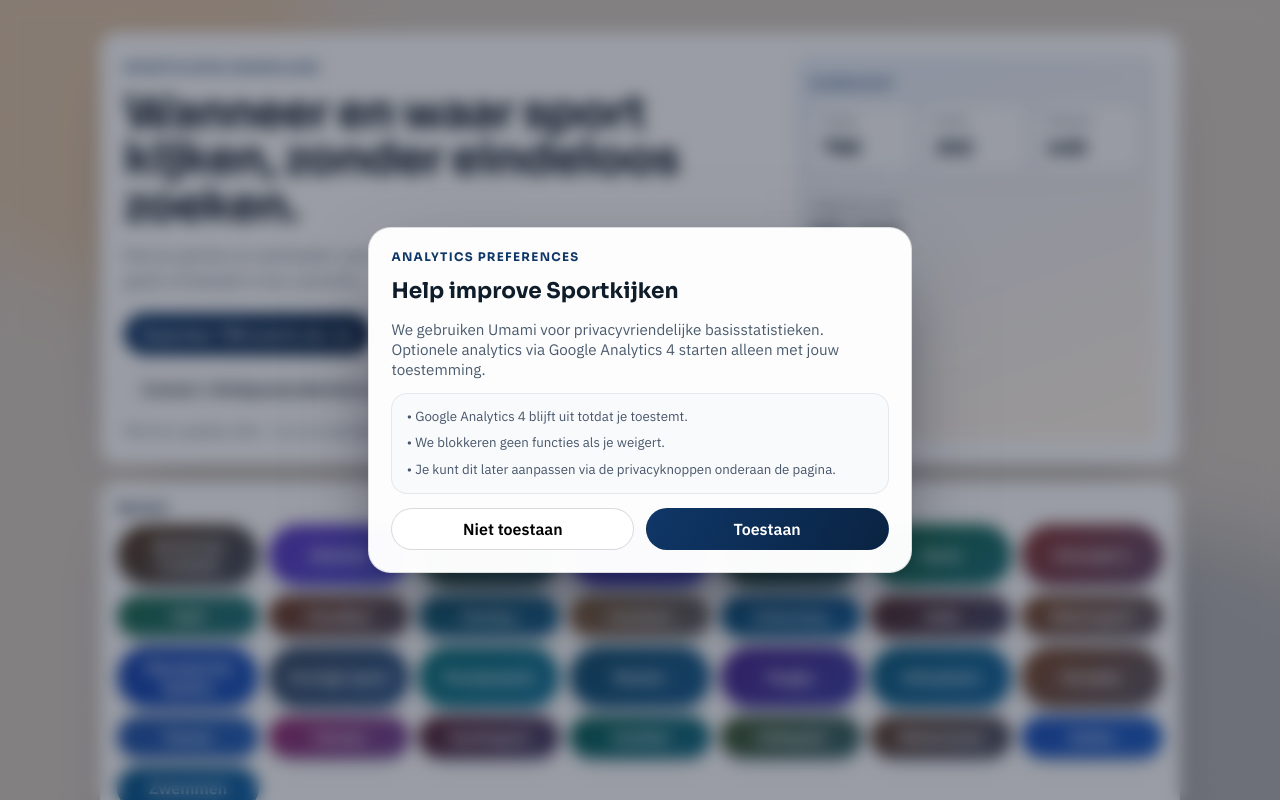
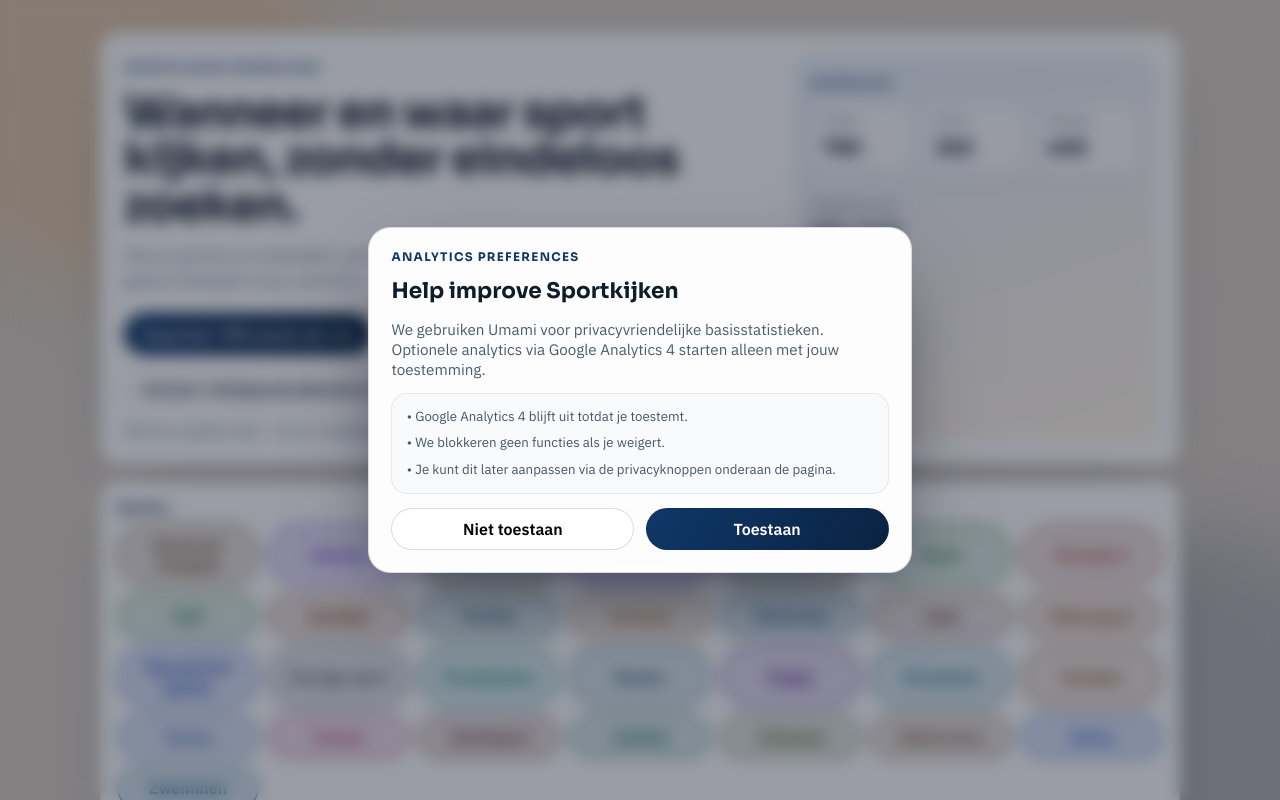
Before and after one commit to Paulmzuiderduin/sportkijken, a React (Vite) app: page / in a window 1280 px wide. Shown: the top 800 px of the page. Built offline with nearby package versions, Linux system fonts and the light colour scheme; no server answers.

Commit message:
fix(ui): soften selected filter chip states

```diff
--- a/src/styles.css
+++ b/src/styles.css
@@ -29,6 +29,9 @@
   --chip-text: #32445a;
   --chip-hover-border: #8ba2be;
   --chip-hover-bg: #edf2f8;
+  --chip-selected-border: #3a689b;
+  --chip-selected-bg: #eaf3ff;
+  --chip-selected-text: #173e6a;
   --ghost-border: rgba(15, 28, 42, 0.16);
   --ghost-bg: #ffffff;
   --ghost-active-bg: #edf4fb;
@@ -78,6 +81,9 @@
     --chip-text: #d3e0ef;
     --chip-hover-border: #6f8cad;
     --chip-hover-bg: #233245;
+    --chip-selected-border: #7aa7df;
+    --chip-selected-bg: #22344a;
+    --chip-selected-text: #e5f0ff;
     --ghost-border: rgba(176, 197, 221, 0.35);
     --ghost-bg: #131d29;
     --ghost-active-bg: #1f3350;
@@ -395,27 +401,23 @@
 }
 
 .chip.is-selected {
-  border-color: #082445;
-  background: linear-gradient(135deg, #0e3b70, #1d5ea9);
-  color: #ffffff;
-  box-shadow: 0 8px 18px -12px rgba(14, 59, 112, 0.9), inset 0 0 0 1px rgba(255, 255, 255, 0.28);
+  border-color: var(--chip-selected-border);
+  background: var(--chip-selected-bg);
+  color: var(--chip-selected-text);
+  box-shadow: inset 0 0 0 1px color-mix(in srgb, var(--chip-selected-border) 22%, transparent);
 }
 
 .sport-chip.is-selected {
   border-color: color-mix(in srgb, var(--chip-accent) 64%, #08192b);
-  background: linear-gradient(
-    135deg,
-    color-mix(in srgb, var(--chip-accent) 65%, #0e315a),
-    color-mix(in srgb, var(--chip-accent) 42%, #1d5ea9)
-  );
-  box-shadow:
-    0 8px 18px -12px rgba(14, 59, 112, 0.9),
-    inset 0 0 0 1px rgba(255, 255, 255, 0.3);
+  background: color-mix(in srgb, var(--chip-accent) 12%, var(--chip-bg));
+  color: color-mix(in srgb, var(--chip-accent) 74%, var(--ink));
+  box-shadow: inset 0 0 0 1px color-mix(in srgb, var(--chip-accent) 28%, transparent);
 }
 
 .provider-chip.is-selected {
-  border-color: #0a2f59;
-  background: linear-gradient(135deg, #154983, #2f6fb7);
+  border-color: var(--chip-selected-border);
+  background: var(--chip-selected-bg);
+  color: var(--chip-selected-text);
 }
 
 .chip:focus-visible {
```
